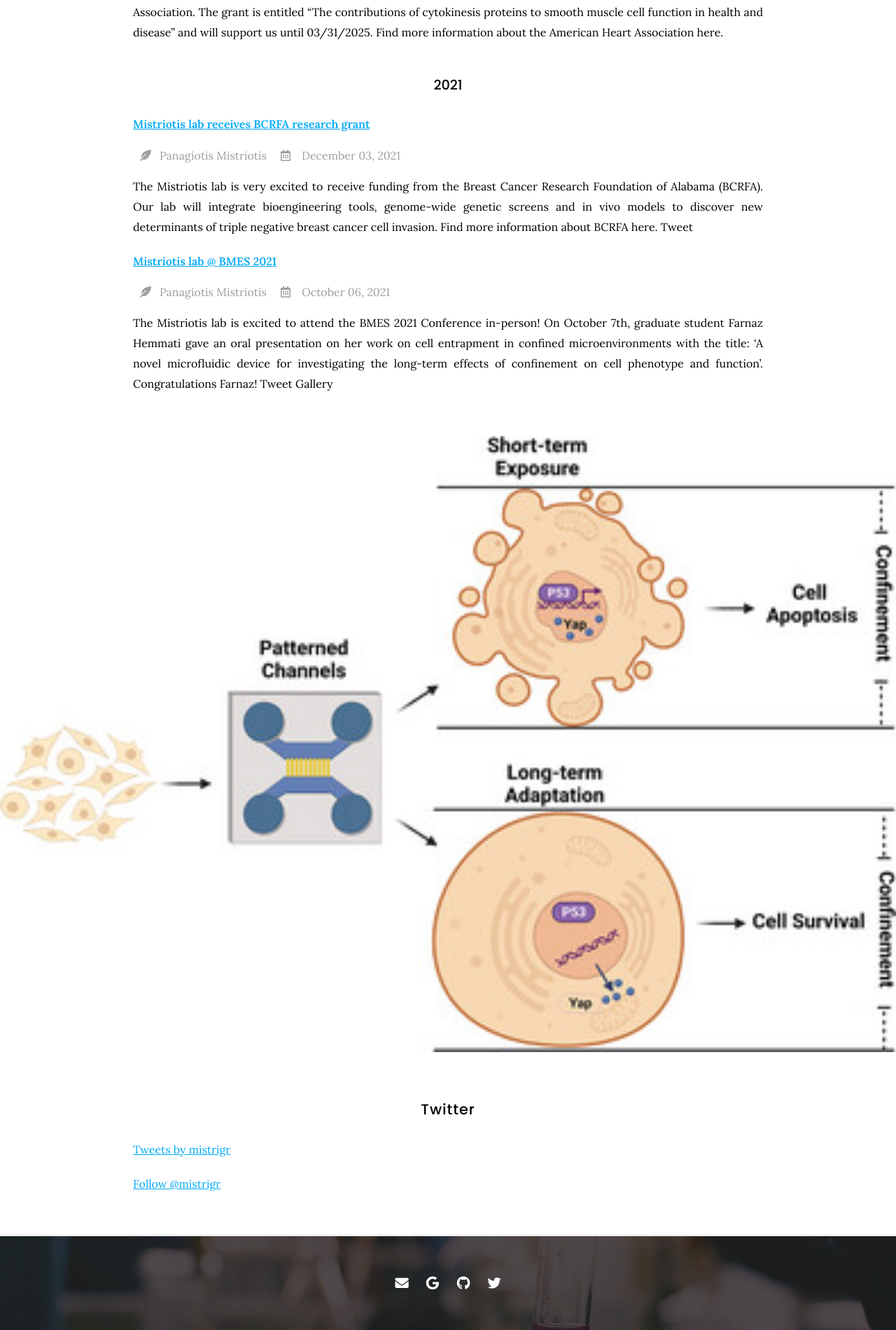
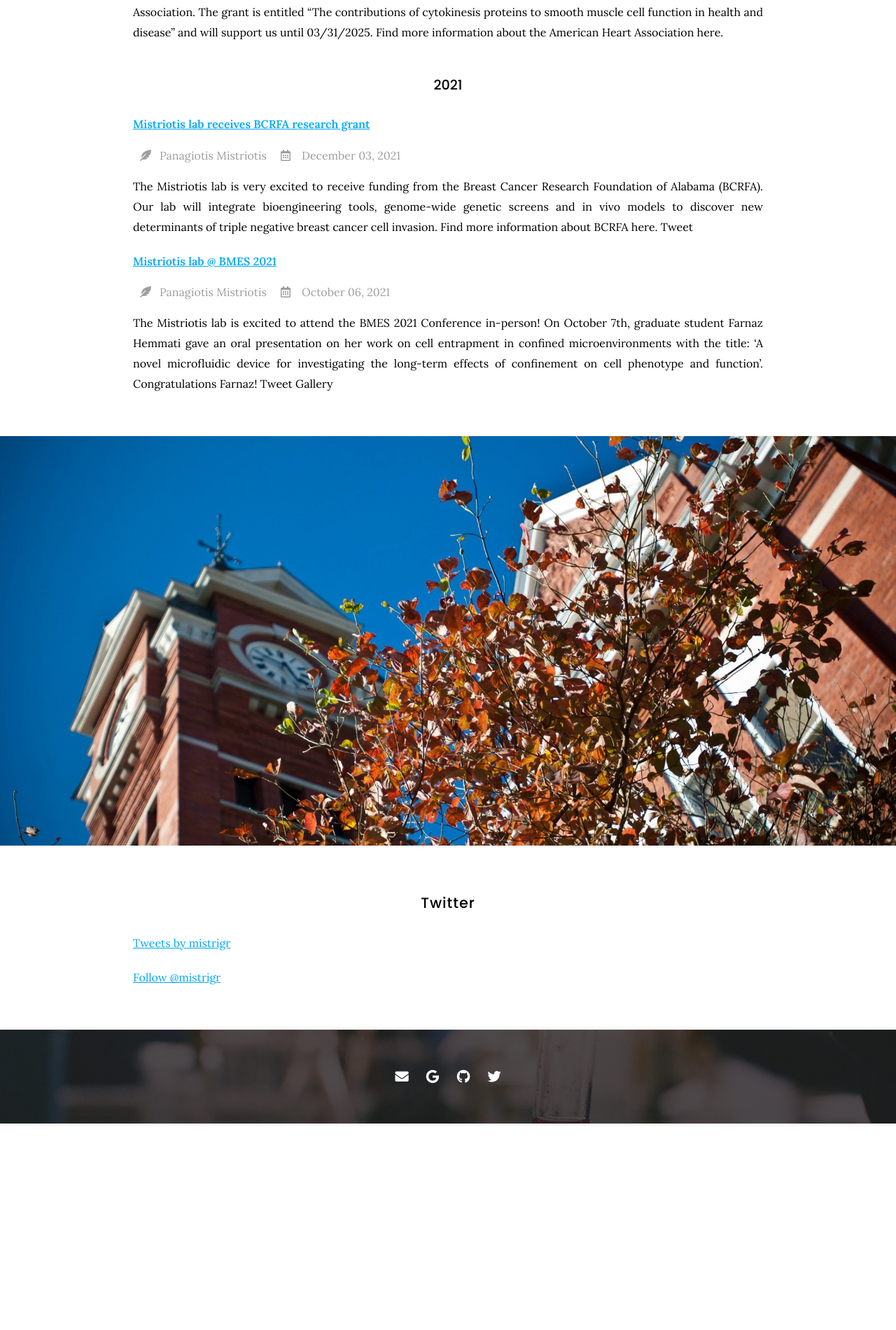
Before and after one commit to mistriotis-lab/mistriotis-lab.github.io, a Jekyll site: the page built from news/index.md, in a window 1280 px wide. Shown: the part 2868-4768 px from the top of the page at 70% size. Built offline with Jekyll 4.4.1, drawn with Linux system fonts in a browser that asks for light colours; nearby versions of some CDN libraries; comment, search, counter and statistics services are not loaded; after the commit the page ends 4473 px from its top, so only the background shows below that.

Commit message:
Update index.md

```diff
--- a/news/index.md
+++ b/news/index.md
@@ -20,7 +20,7 @@ nav:
 
 {% include section.html full=true %}
 
-{% include banner.html image="images/news/2023/advanced-science-schematic.jpg" %}
+{% include banner.html image="images/auburn/Auburn_campus3.jpg" %}
 
 {:.center}
 
```
